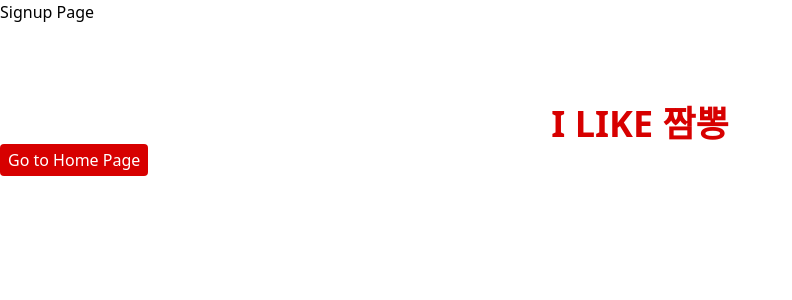
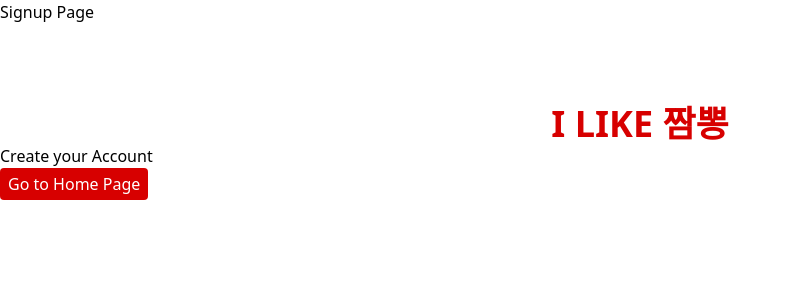
Before and after one commit to yuxincxoi/jjambbong_map, a React app: page /signupPage in a window 1280 px wide. Shown: the top 300 px of the page, without its empty margins (0-792 px from the left). Built offline with nearby package versions, Linux system fonts and the light colour scheme; no server answers; the HTML template or start-up script is replaced by a standard one.

Commit message:
create your account message

```diff
--- a/src/pages/signupPage.tsx
+++ b/src/pages/signupPage.tsx
@@ -7,6 +7,7 @@ export default function SignupPage() {
     <div>
       <h1>Signup Page</h1>
       <Title />
+      <p>Create your Account</p>
       <Link to="/">
         <button className="px-2 py-1 bg-main-color text-white rounded mr-2 hover:border-main-color hover:text-main-color hover:bg-white">
           Go to Home Page
```
